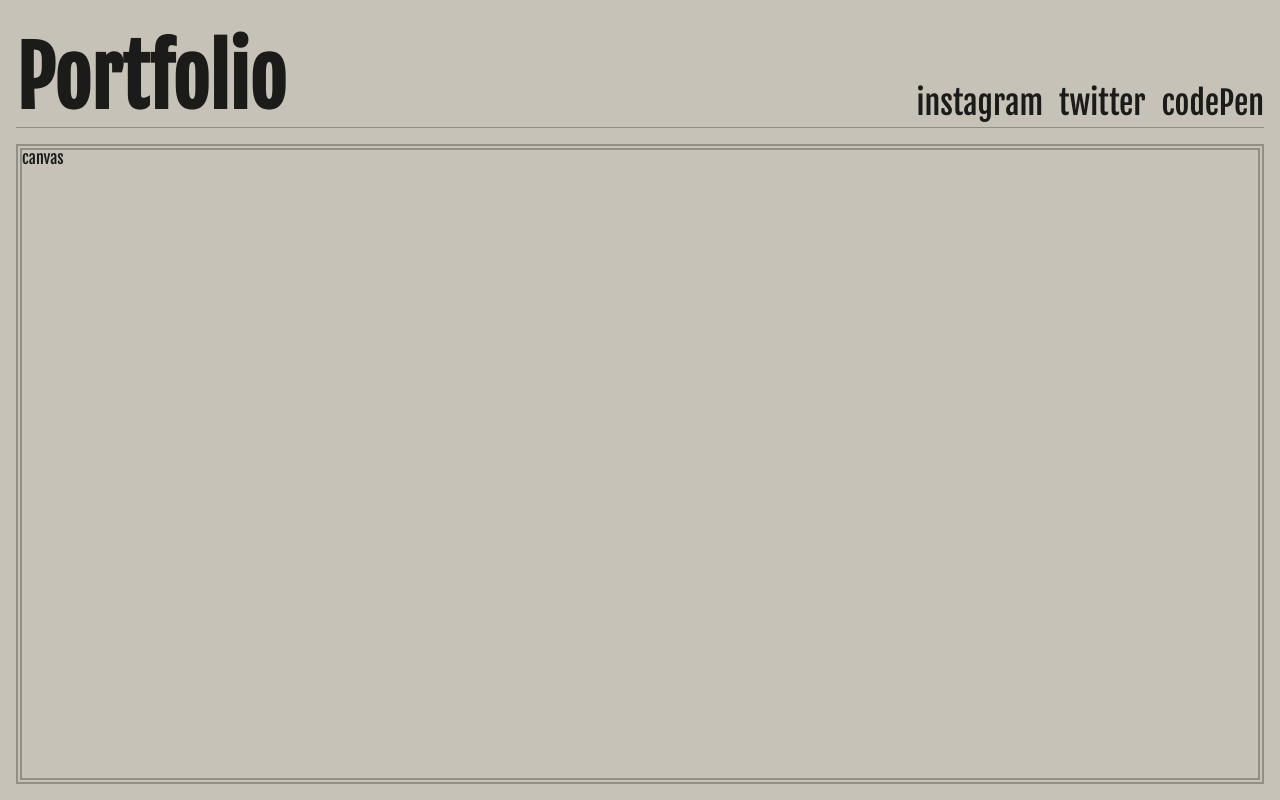
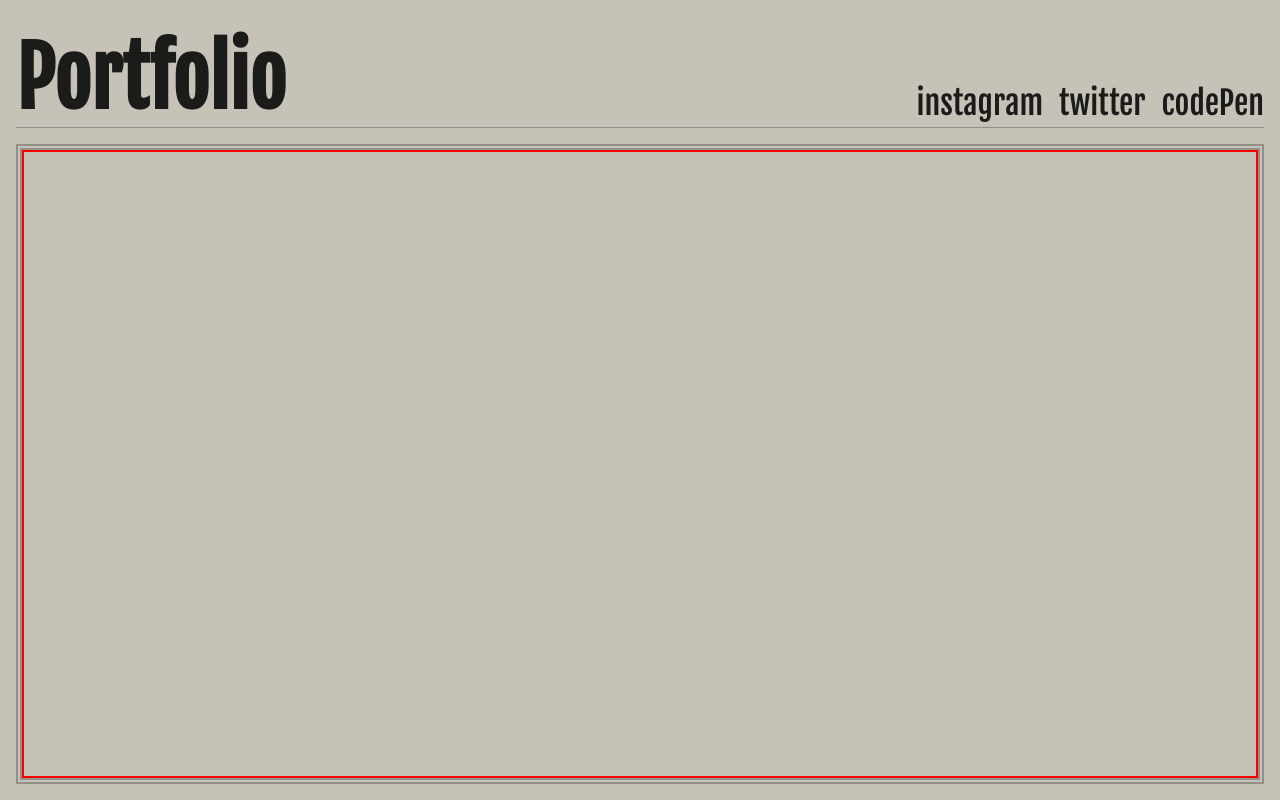
Before and after one commit to HelloCoovi/Fastcampus-Interactive, a React (Vite) app in the folder part2-canvas/07-react+canvas/canvas-portfolio/: page / in a window 1280 px wide. Shown: the top 800 px of the page. Built offline with nearby package versions, Linux system fonts and the light colour scheme.

Commit message:
🔨💄 canvas를 보여줄 Nudake 컴포넌트 생성 - canvas를 그리는 컴포넌트

```diff
--- a/part2-canvas/07-react+canvas/canvas-portfolio/src/App.jsx
+++ b/part2-canvas/07-react+canvas/canvas-portfolio/src/App.jsx
@@ -1,4 +1,5 @@
 import ArrowImg from "./assets/arrow.svg";
+import Nudake from "./containers/Nudake";
 
 function App() {
   return (
@@ -14,7 +15,9 @@ function App() {
             </ul>
           </header>
           <main>
-            <div>canvas</div>
+            <div>
+              <Nudake />
+            </div>
           </main>
         </section>
         <section className="section-2">What is Lorem Ipsum?</section>
--- /dev/null
+++ b/part2-canvas/07-react+canvas/canvas-portfolio/src/containers/Nudake.jsx
@@ -0,0 +1,11 @@
+import "../style/containers/Nudake.css";
+
+function Nudake() {
+  return (
+    <div className="nudake">
+      <canvas />
+    </div>
+  );
+}
+
+export default Nudake;
--- /dev/null
+++ b/part2-canvas/07-react+canvas/canvas-portfolio/src/style/containers/Nudake.css
@@ -0,0 +1,15 @@
+.nudake {
+  width: 100%;
+  height: 100%;
+  display: flex;
+  align-items: center;
+  justify-content: center;
+  position: relative;
+
+  box-sizing: border-box;
+  border: 2px solid red;
+}
+
+.nudake > canvas {
+  position: absolute;
+}
```
